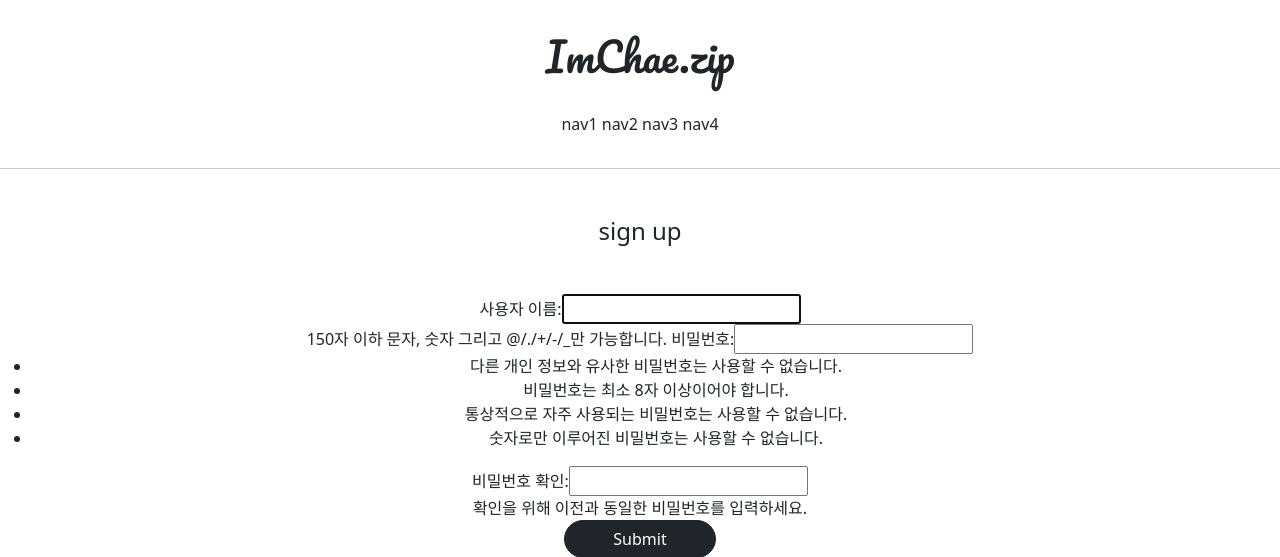
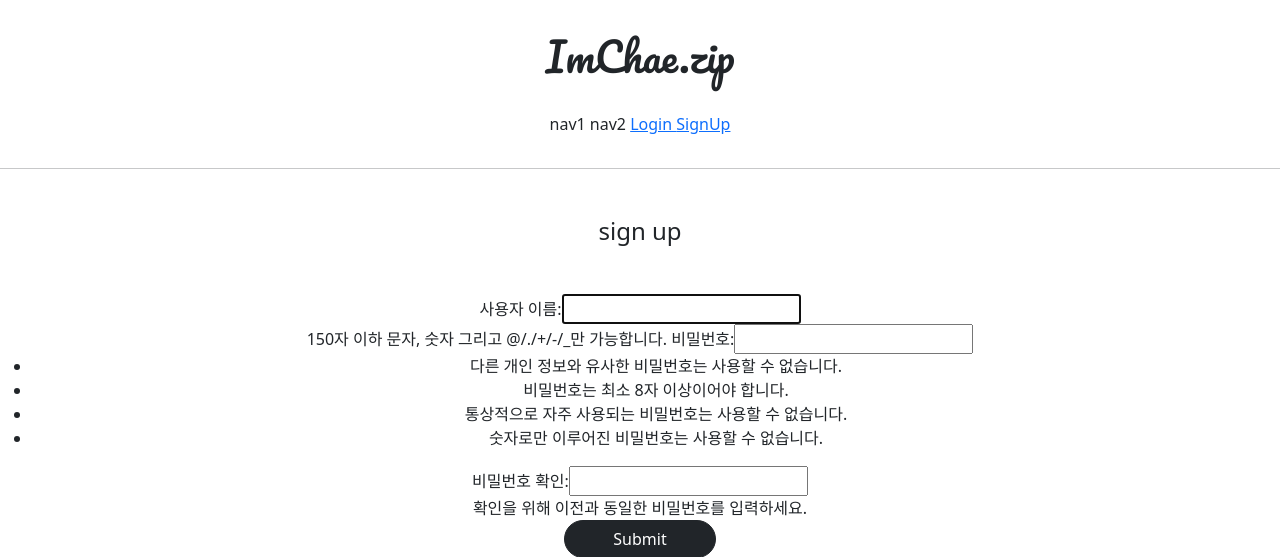
Before and after one commit to chaejinims2/gis_4ban_1, a Django app: page /accounts/create/ in a window 1280 px wide. Shown: the top 557 px of the page. Run offline with Django 3.2, Linux system fonts and the light colour scheme; parts of the project's set-up code (start-up, migrations or seed data) failed here and were passed over.

Commit message:
7/14 4ban class commit 4 LOGIN/LOGOUT BTN

```diff
--- a/templates/header.html
+++ b/templates/header.html
@@ -5,8 +5,25 @@
     <div class="imchaezip_header_button">
         <span>nav1</span>
         <span>nav2</span>
-        <span>nav3</span>
-        <span>nav4</span>
+
+        {% if not user.is_authenticated %}
+        <span>
+            <a href="{% url 'accountapp:login' %}">
+                Login
+            </a>
+        </span>
+        <span>
+            <a href="{%  url 'accountapp:create' %}">
+                SignUp
+            </a>
+        </span>
+        {% else%}
+        <span>
+            <a href=""{%  url 'accountapp:logout' %}>
+                Logout
+            </a>
+        </span>
+        {% endif %}
     </div>
 
 </div>
```
